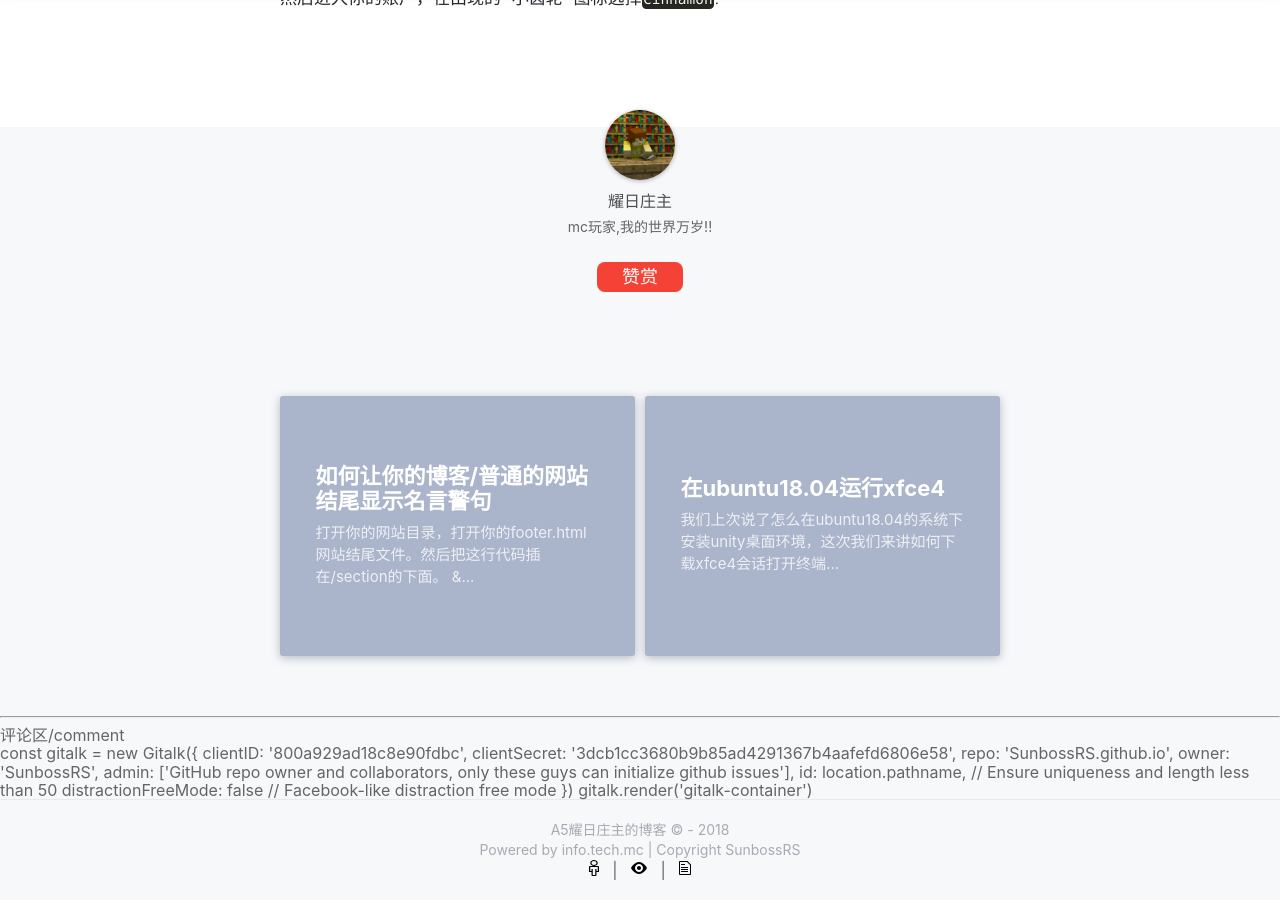
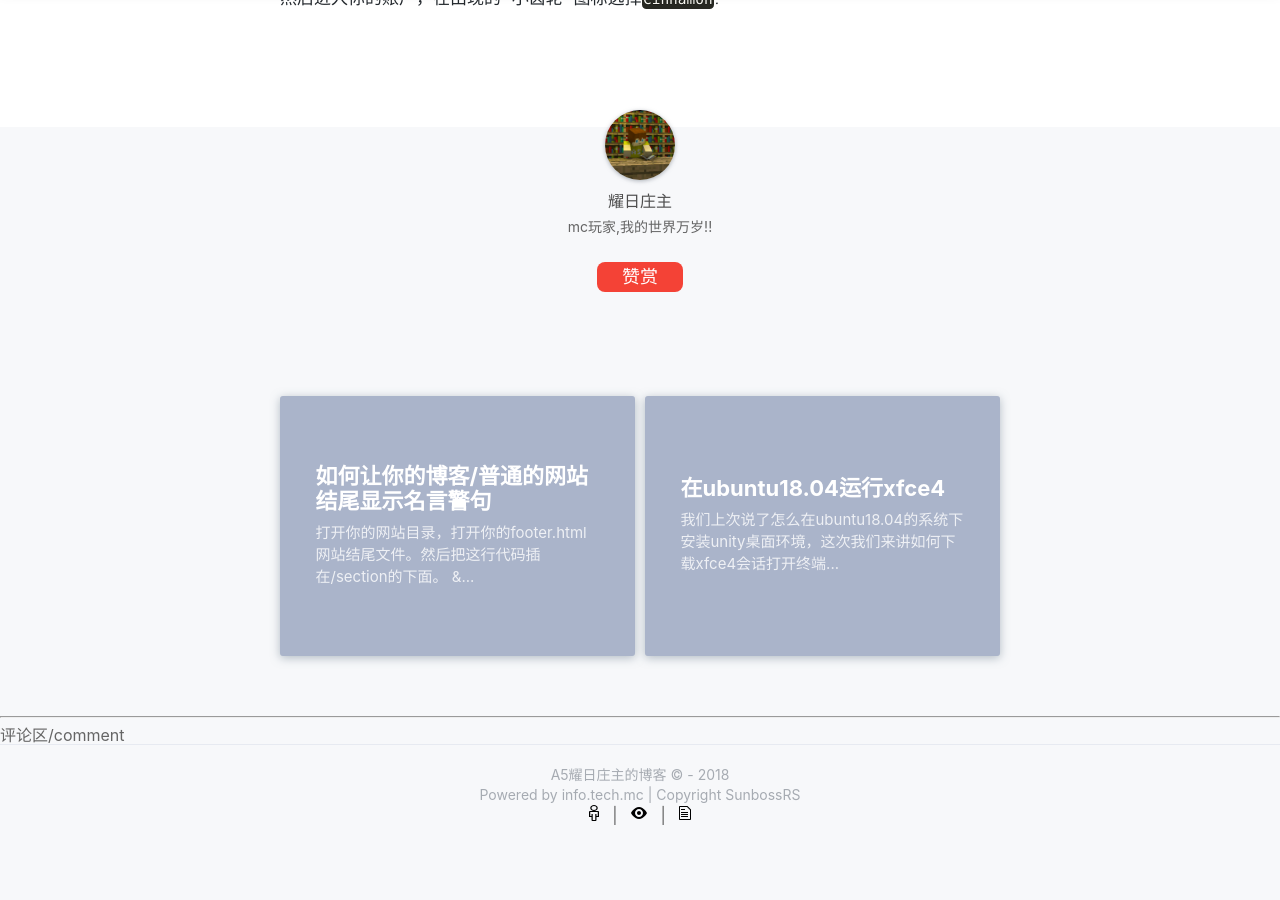
Before and after one commit to Sunbertrs/sunbossrs-blog-v1, a Jekyll site: the page built from _posts/2018-06-25-ubutu18.04asCinnamon.md, in a window 1280 px wide and 900 px high, scrolled down 828 px. Built offline with Jekyll 4.4.1, drawn with Linux system fonts in a browser that asks for light colours; nearby versions of some CDN libraries; comment, search, counter and statistics services are not loaded; a style sheet for code colours, icons or effects is not loaded; after the commit the page ends 1673 px from its top, so only the background shows below that.

Commit message:
Update post.html

```diff
--- a/_layouts/post.html
+++ b/_layouts/post.html
@@ -174,17 +174,8 @@
   </section>
   <hr>
   <p>评论区/comment</p>
-  const gitalk = new Gitalk({
-  clientID: '800a929ad18c8e90fdbc',
-  clientSecret: '3dcb1cc3680b9b85ad4291367b4aafefd6806e58',
-  repo: 'SunbossRS.github.io',
-  owner: 'SunbossRS',
-  admin: ['GitHub repo owner and collaborators, only these guys can initialize github issues'],
-  id: location.pathname,      // Ensure uniqueness and length less than 50
-  distractionFreeMode: false  // Facebook-like distraction free mode
-})
 
-gitalk.render('gitalk-container')
+  <script src="https://unpkg.com/gitalk/dist/gitalk.min.js"></script>
 
   {% include footer.html %}
 
```
